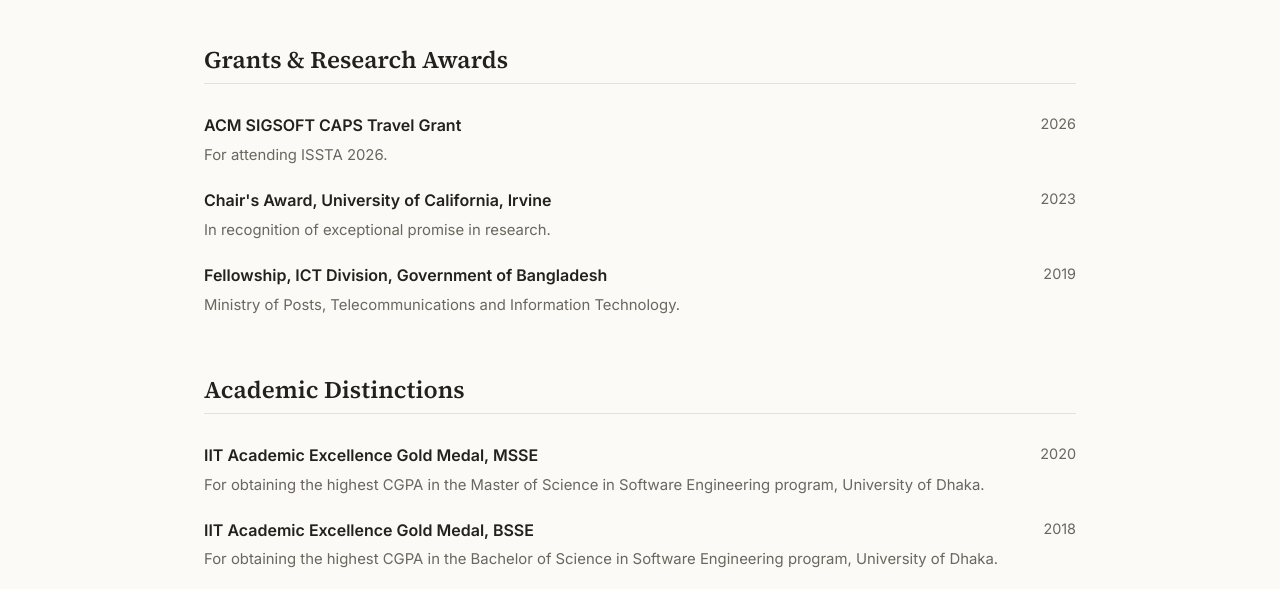
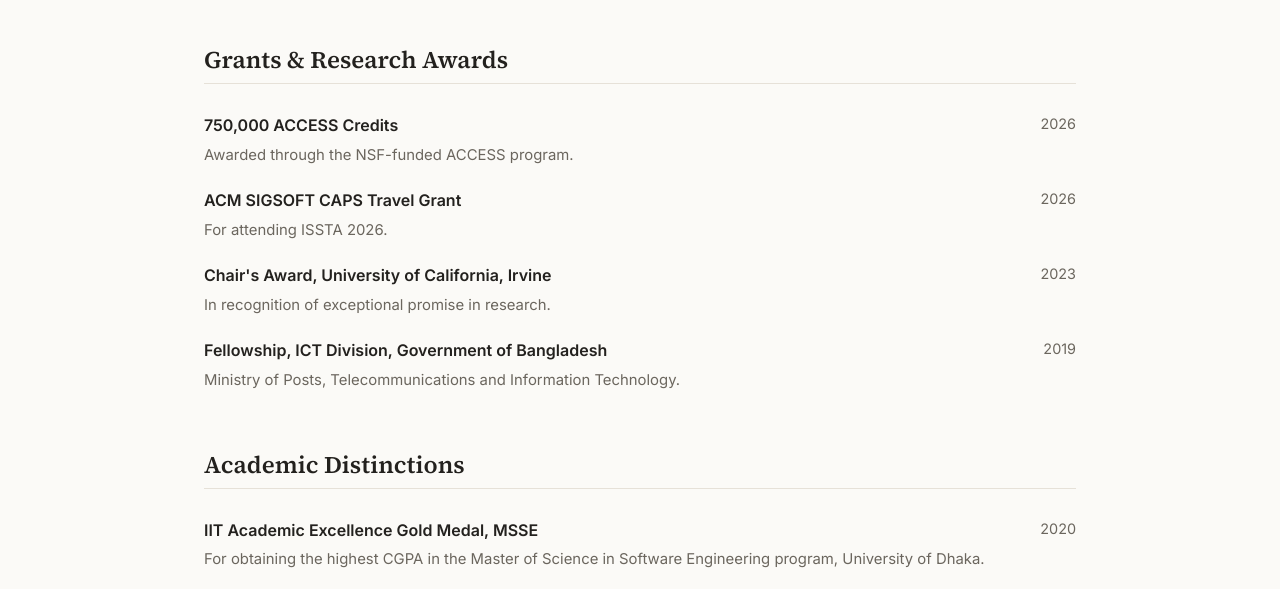
Before and after one commit to mou23/mou23.github.io, a plain HTML site: page awards.html in a window 1280 px wide. Shown: the part 195-784 px from the top of the page. Drawn offline with Linux system fonts and the light colour scheme.

Commit message:
updated cv and news

```diff
--- a/awards.html
+++ b/awards.html
@@ -30,6 +30,11 @@
 
   <section>
     <h2>Grants &amp; Research Awards</h2>
+    <div class="item">
+      <span class="what">750,000 ACCESS Credits</span>
+      <span class="when">2026</span>
+      <span class="detail">Awarded through the NSF-funded ACCESS program.</span>
+    </div>
     <div class="item">
       <span class="what">ACM SIGSOFT CAPS Travel Grant</span>
       <span class="when">2026</span>
```
Also changed, not shown: index.html (+3 -2 lines), 1 other file.
